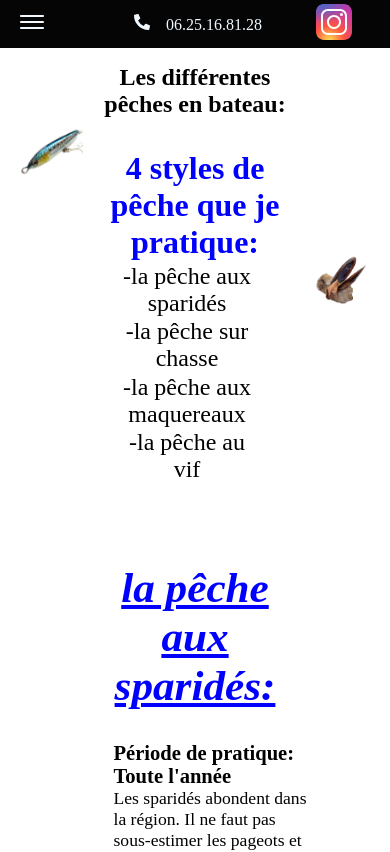
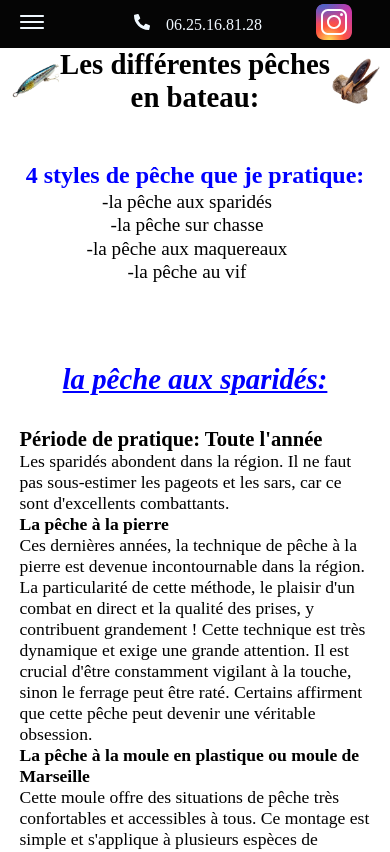
Before and after one commit to Romeoseb-dev/cobaturage, a React (Vite) app in the folder frontend/: page /peche-en-mer in a window 390 px wide. Shown: the top 852 px of the page. Built offline with nearby package versions, Linux system fonts and the light colour scheme; no server answers.

Commit message:
page peche entierement fini

```diff
--- /dev/null
+++ b/frontend/src/components/ImgFishing.css
@@ -0,0 +1,17 @@
+.container-nav {
+  display: flex;
+  flex-direction: row;
+  align-items: center;
+  justify-content: center;
+}
+.nav-leurre {
+  width: 3rem;
+}
+.nav-moule {
+  width: 3rem;
+}
+.nav-title-fishing {
+  font-size: 1.8rem;
+  width: 70%;
+  text-align: center;
+}
--- /dev/null
+++ b/frontend/src/components/ImgFishing.jsx
@@ -0,0 +1,20 @@
+import React from "react";
+import leurre from "../assets/leurre.png";
+import moule from "../assets/moule.png";
+import "./ImgFishing.css";
+
+function ImgFishing() {
+  return (
+    <div>
+      <div className="container-nav">
+        <img className="nav-leurre" src={leurre} alt="leurre" />
+        <h1 className="nav-title-fishing">
+          Les différentes pêches en bateau:{" "}
+        </h1>
+        <img className="nav-moule" src={moule} alt="moule" />
+      </div>
+    </div>
+  );
+}
+
+export default ImgFishing;
--- a/frontend/src/pages/Peche.css
+++ b/frontend/src/pages/Peche.css
@@ -57,20 +57,38 @@
 .last {
   padding-bottom: 3rem;
 }
+.nav-img {
+  display: none;
+}
 @media screen and (min-width: 200px) and (max-width: 700px) {
+  .nav-img {
+    display: block;
+  }
   .fishing {
     margin-top: 1rem;
+    width: 90vw;
   }
   .title-fishing {
+    display: none;
+  }
+  .img-leurre {
+    display: none;
+  }
+  .img-moule {
+    display: none;
+  }
+  .description {
+    padding: 0;
+    font-size: 1.1rem;
+  }
+  .style-fishing {
     font-size: 1.5rem;
   }
-  .img-leurre {
-    height: 3rem;
-    margin: 1rem;
+  .li-list {
+    font-size: 1.2rem;
   }
-  .img-moule {
-    height: 3rem;
-    margin: 1rem;
+  .title-style {
+    font-size: 1.8rem;
   }
 }
 @media screen and (min-width: 700px) and (max-width: 900px) {
--- a/frontend/src/pages/Peche.jsx
+++ b/frontend/src/pages/Peche.jsx
@@ -2,13 +2,16 @@ import React from "react";
 import Navbar from "../components/Navbar";
 import leurre from "../assets/leurre.png";
 import moule from "../assets/moule.png";
-
+import ImgFishing from "../components/ImgFishing";
 import "./Peche.css";
 
 function Peche() {
   return (
     <div>
       <Navbar />
+      <div className="nav-img">
+        <ImgFishing />
+      </div>
       <div className="all-page-fishing">
         <div className="page">
           <img className="img-leurre" src={leurre} alt="leurre" />
```
